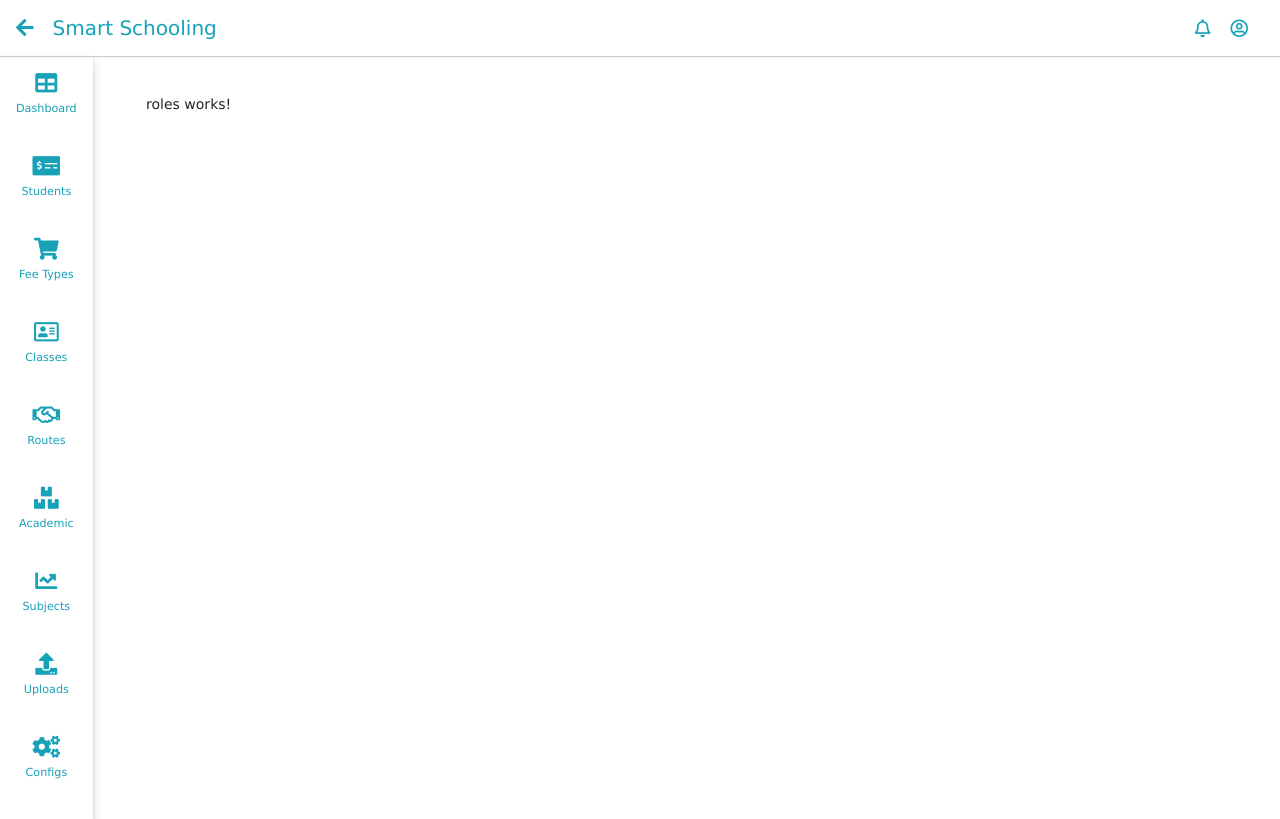
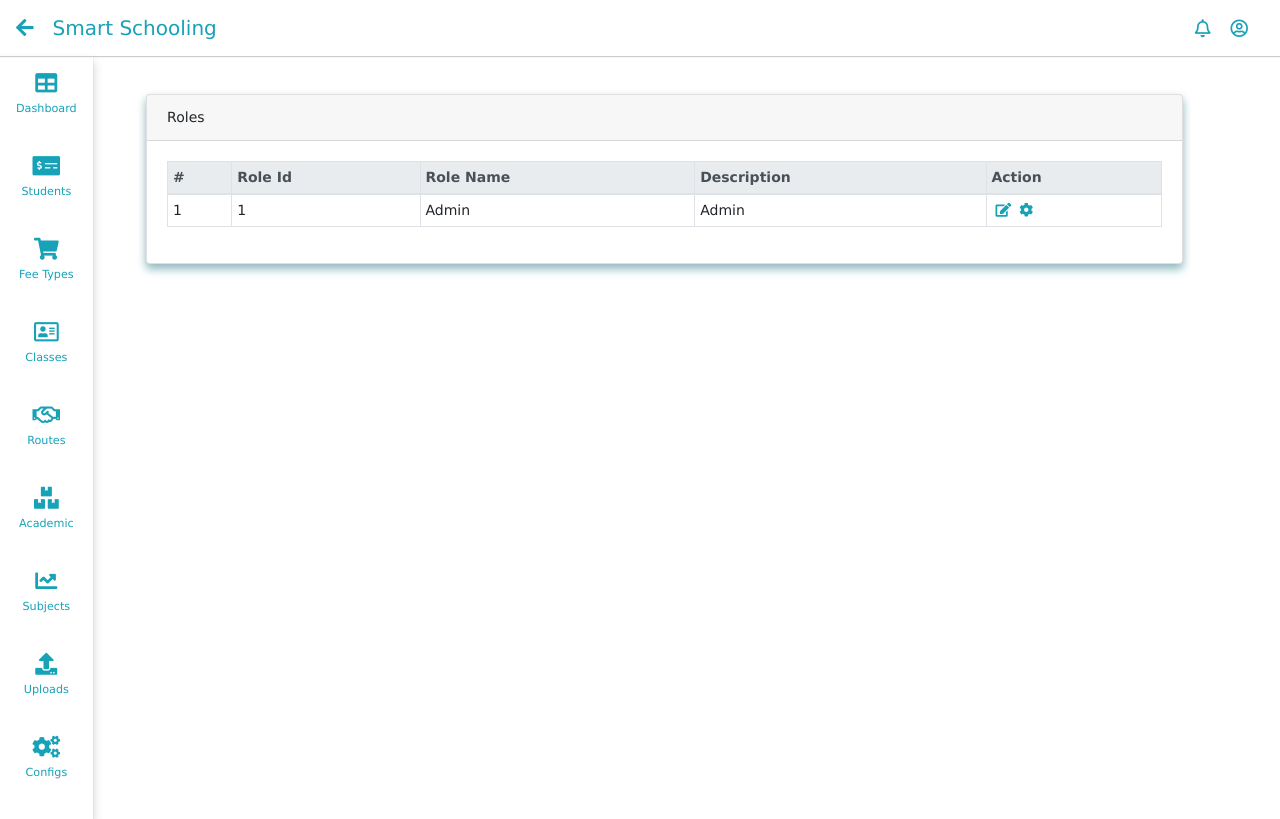
Before and after one commit to mahi664/smartschooling-ui, an Angular app: page /roles in a window 1280 px wide. Built offline with nearby package versions, Linux system fonts and the light colour scheme; sample sign-in values are in the browser's storage.

Commit message:
Develop a screen for displaying all available roles and also ui for configuring required details against that role #84

```diff
--- a/src/app/app-routing.module.ts
+++ b/src/app/app-routing.module.ts
@@ -13,6 +13,7 @@ import { LoginComponent } from './login/login.component';
 import { NewFeeTypeComponent } from './new-fee-type/new-fee-type.component';
 import { NewLeaveTypeComponent } from './new-leave-type/new-leave-type.component';
 import { NewRoleComponent } from './new-role/new-role.component';
+import { RoleConfigurationComponent } from './role-configuration/role-configuration.component';
 import { RolesComponent } from './roles/roles.component';
 import { RoutesComponent } from './routes/routes.component';
 import { AuthenticationGuard } from './services/authentication.guard';
@@ -40,7 +41,8 @@ const routes: Routes = [
   {path: "leave-types/new-type/:leaveId", component: NewLeaveTypeComponent, canActivate: [AuthenticationGuard]},
   {path: "leave-types", component: LeaveTypesComponent, canActivate: [AuthenticationGuard]},
   {path: "roles", component: RolesComponent, canActivate: [AuthenticationGuard]},
-  {path: "roles/role/:roleId", component: NewRoleComponent, canActivate: [AuthenticationGuard]}
+  {path: "roles/role/:roleId", component: NewRoleComponent, canActivate: [AuthenticationGuard]},
+  {path: "role/configuration/:roleId", component: RoleConfigurationComponent, canActivate: [AuthenticationGuard]}
 ];
 
 @NgModule({
--- a/src/app/app.module.ts
+++ b/src/app/app.module.ts
@@ -27,6 +27,7 @@ import { NewLeaveTypeComponent } from './new-leave-type/new-leave-type.component
 import { LeaveTypesComponent } from './leave-types/leave-types.component';
 import { RolesComponent } from './roles/roles.component';
 import { NewRoleComponent } from './new-role/new-role.component';
+import { RoleConfigurationComponent } from './role-configuration/role-configuration.component';
 
 @NgModule({
   declarations: [
@@ -51,7 +52,8 @@ import { NewRoleComponent } from './new-role/new-role.component';
     NewLeaveTypeComponent,
     LeaveTypesComponent,
     RolesComponent,
-    NewRoleComponent
+    NewRoleComponent,
+    RoleConfigurationComponent
   ],
   imports: [
     BrowserModule,
--- /dev/null
+++ b/src/app/role-configuration/role-configuration.component.html
@@ -0,0 +1,30 @@
+<div class="card box-shadow" id="students-list">
+  <div class="card-header">
+    <span>Roles Configuration : {{classId}}</span>
+  </div>
+  <div class="card-body">
+    <div class="card box-shadow">
+      <div class="card-header">Leave Types</div>
+      <div class="card-body">
+        <div class="row container">
+          <div class="col-md-4" *ngFor="let leaveType of leaveTypes">
+            <div class="input-group-sm">
+              <div class="form-check-inline">
+                <label class="form-check-label" style="margin-right: 10px;">
+                  <input type="checkbox" class="form-check-input" name="leave.leaveId" [checked]="isLeaveTypeSelected(subject)"
+                  (change)="addRemoveLeaveTypeFromRole(leaveType, isSubjectSelected(leaveType))">
+                  {{leave.leaveName}}
+                </label>
+              </div>
+            </div>
+          </div>
+        </div>
+      </div>
+    </div>
+  </div>
+  <div class="row container card-body">
+    <button class="btn btn-outline-primary btn-sm mx-3" [disabled]="!updateFlag" (click)="saveDetails()">Save</button>
+  </div>
+</div>
+
+<!--  -->
--- /dev/null
+++ b/src/app/role-configuration/role-configuration.component.ts
@@ -0,0 +1,57 @@
+import { Component, OnInit } from '@angular/core';
+import { ActivatedRoute } from '@angular/router';
+import { LeaveDetails } from '../new-leave-type/new-leave-type.component';
+
+@Component({
+  selector: 'app-role-configuration',
+  templateUrl: './role-configuration.component.html',
+  styleUrls: ['./role-configuration.component.css']
+})
+export class RoleConfigurationComponent implements OnInit {
+
+  roleId : String = "-1";
+  leaveTypes : LeaveDetails[] = [];
+  roleApplicableLeaveTypes : LeaveDetails[] = [];
+  updateFlag: boolean = false;
+
+  constructor(private route: ActivatedRoute) { }
+
+  ngOnInit() {
+    this.roleId = this.route.snapshot.params['roleId'];
+
+    //TODO : Add code to populate leave types
+
+    //TODO : Add code to fetch applicable leave types to roleId
+  }
+
+  isLeaveTypeSelected(leaveType: LeaveDetails){
+    let leaveDetails : LeaveDetails = null;
+    leaveDetails = this.roleApplicableLeaveTypes.filter(leaveDets => leaveDets.leaveId===leaveType.leaveId)[0];
+    if(leaveDetails===undefined){
+      return false;
+    }
+    return true;
+  }
+
+  addRemoveSubjectFromClass(leaveType: LeaveDetails, leaveTypeAlreadySelected: boolean){
+    if(!leaveTypeAlreadySelected){
+      console.log("Added new subject to class details");
+      console.log(leaveType);
+      this.roleApplicableLeaveTypes.push(leaveType);
+      console.log(this.roleApplicableLeaveTypes);
+    }else{
+      console.log("Removed new subject to class details");
+      console.log(leaveType);
+      this.roleApplicableLeaveTypes = this.roleApplicableLeaveTypes.filter(leaveDetails => leaveDetails.leaveId!=leaveDetails.leaveId);
+      console.log(this.roleApplicableLeaveTypes);
+    }
+    this.updateFlag = true;
+  }
+
+  saveDetails(){
+    if(this.updateFlag){
+      //TODO : Add code to save data in database
+      this.updateFlag = false;
+    }
+  }
+}
--- a/src/app/roles/roles.component.html
+++ b/src/app/roles/roles.component.html
@@ -1,3 +1,36 @@
-<p>
-  roles works!
-</p>
+<div class="card box-shadow" id="students-list">
+  <div class="card-header">
+    <span>Roles</span>
+  </div>
+  <div class="card-body table-responsive">
+    <table class="table table-bordered table-sm">
+      <thead class="thead-light">
+        <tr>
+          <th>#</th>
+          <th>Role Id</th>
+          <th>Role Name</th>
+          <th>Description</th>
+          <th>Action</th>
+        </tr>
+      </thead>
+      <tbody>
+        <tr *ngFor="let role of roles let i = index">
+          <td>{{i+1}}</td>
+          <td>
+            {{role.roleId}}
+          </td>
+          <td>
+            {{role.roleName}}
+          </td>
+          <td>{{role.roleDescription}}</td>
+          <td>
+            <a class="mx-1"><i class="fa fa-edit" style="color: rgb(23, 162, 184); cursor: pointer;"></i></a>
+            <a class="mx-1" (click)="configureRoleDetails(role)"><i class="fa fa-cog"
+              style="color: rgb(23, 162, 184); cursor: pointer;"></i></a>
+          </td>
+        </tr>
+        <tr class="text-danger" *ngIf="roles.length==0">No Record Found</tr>
+      </tbody>
+    </table>
+  </div>
+</div>
--- a/src/app/roles/roles.component.ts
+++ b/src/app/roles/roles.component.ts
@@ -1,4 +1,6 @@
 import { Component, OnInit } from '@angular/core';
+import { Router } from '@angular/router';
+import { RoleDetails } from '../new-role/new-role.component';
 
 @Component({
   selector: 'app-roles',
@@ -7,9 +9,13 @@ import { Component, OnInit } from '@angular/core';
 })
 export class RolesComponent implements OnInit {
 
-  constructor() { }
+  roles : RoleDetails[] = [new RoleDetails("1","Admin","Admin")];
+  constructor(private router: Router) { }
 
   ngOnInit() {
   }
 
+  configureRoleDetails(role: RoleDetails){
+    this.router.navigate(['/role/configuration',role.roleId]);
+  }
 }
```
Also changed, not shown: src/app/role-configuration/role-configuration.component.css (added), 1 other file (tests, documents, lock files or other folders).
